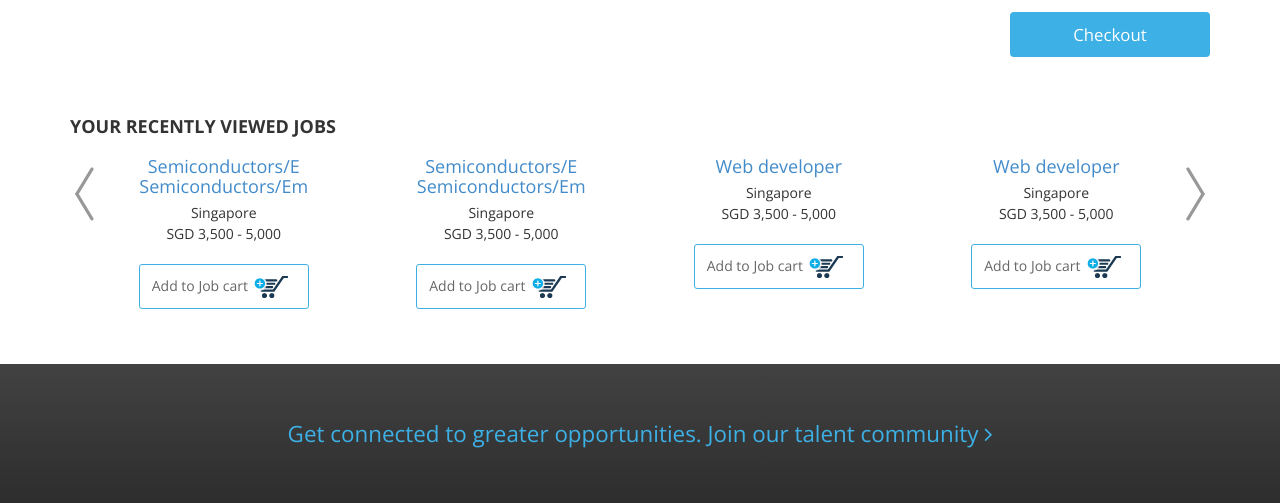
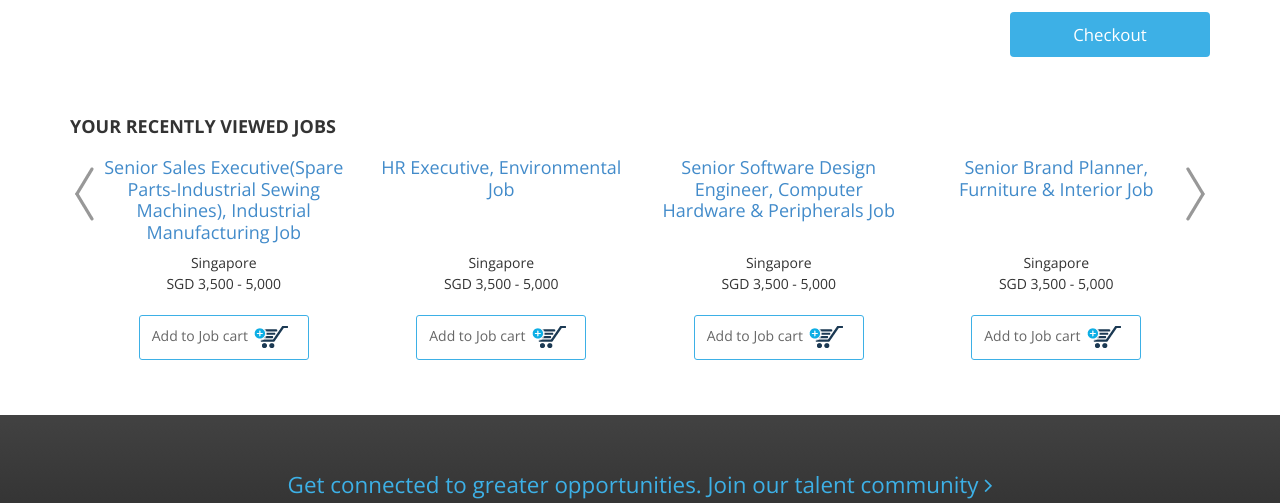
Before and after one commit to jermainewong/test-rgf, a PHP site: page /4-jobcart.html in a window 1280 px wide. Shown: the part 509-1012 px from the top of the page. Run offline with PHP 8.4, Linux system fonts and the light colour scheme; some libraries are stand-ins or nearby versions; some web fonts are replaced.

Commit message:
fixed alignment issue on ‘recently viewed jobs module’

```diff
--- a/4-jobcart.html
+++ b/4-jobcart.html
@@ -206,7 +206,7 @@
 				<div class="row jobs-viewed">
 					<span class="arrow-left"></span>
 					<div class="col-xs-3 text-center">
-						<h4><a href="">Semiconductors/E Semiconductors/Em</a></h4>
+						<h4><a href="">Senior Sales Executive(Spare Parts-Industrial Sewing Machines), Industrial Manufacturing Job</a></h4>
 						<p>Singapore</p>
 						<p>SGD 3,500 - 5,000</p>
 						<button class="btn jobcart-btn is-active">
@@ -217,7 +217,7 @@
 						</button>
 					</div>
 					<div class="col-xs-3 text-center">
-						<h4><a href="">Semiconductors/E Semiconductors/Em</a></h4>
+						<h4><a href="">HR Executive, Environmental Job</a></h4>
 						<p>Singapore</p>
 						<p>SGD 3,500 - 5,000</p>
 						<button class="btn jobcart-btn is-active">
@@ -228,7 +228,7 @@
 						</button>
 					</div>
 					<div class="col-xs-3 text-center">
-						<h4><a href="">Web developer</a></h4>
+						<h4><a href="">Senior Software Design Engineer, Computer Hardware & Peripherals Job</a></h4>
 						<p>Singapore</p>
 						<p>SGD 3,500 - 5,000</p>
 						<button class="btn jobcart-btn is-active">
@@ -239,7 +239,7 @@
 						</button>
 					</div>
 					<div class="col-xs-3 text-center">
-						<h4><a href="">Web developer</a></h4>
+						<h4><a href="">Senior Brand Planner, Furniture & Interior Job</a></h4>
 						<p>Singapore</p>
 						<p>SGD 3,500 - 5,000</p>
 						<button class="btn jobcart-btn is-active">
--- a/css/main.css
+++ b/css/main.css
@@ -385,6 +385,12 @@ nav .arrow-down {
 .jobs-viewed{
 	padding: 0px 30px;
 	position: relative;
+}
+
+.jobs-viewed h4{
+	display: block;
+	line-height: 1.2em;
+	min-height: 90px;
 }
 
 .jobs-viewed .arrow-left {
@@ -1312,4 +1318,7 @@ table .job-salary{
 	.fa-angle-double-down{
 	top: 280px;
 	}
+	.jobs-viewed h4{
+	min-height: 180px;
+	}
 }
```
